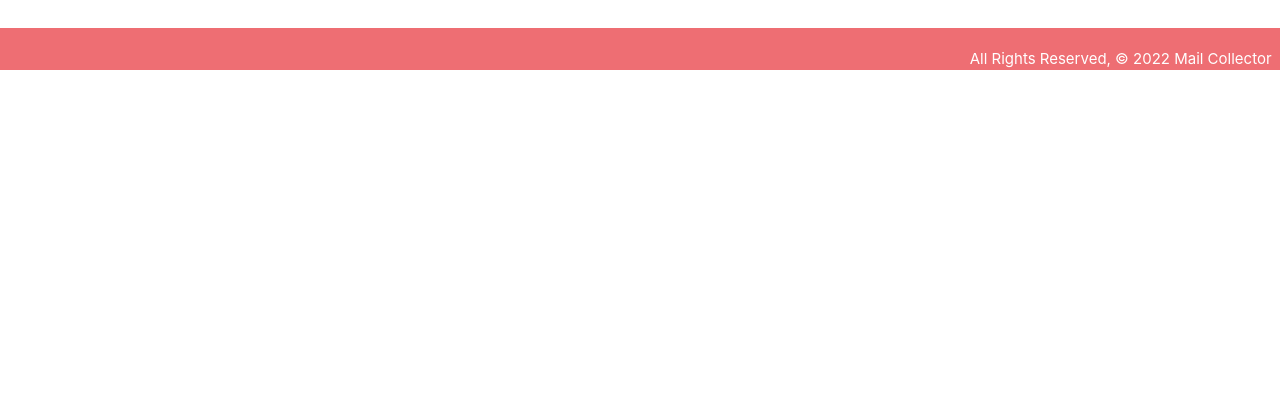
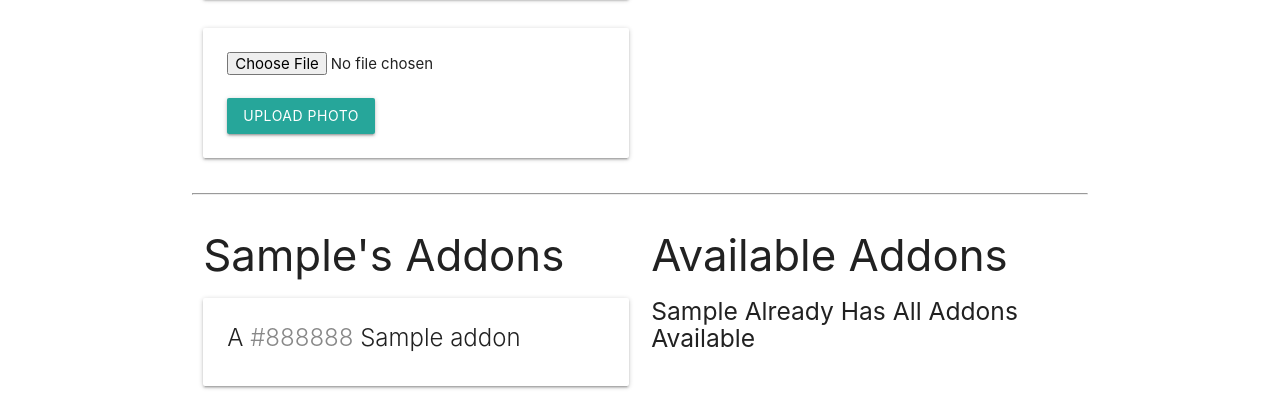
Before and after one commit to dominikconway/mail_collector, a Django app: page /parcels/1/ in a window 1280 px wide. Shown: the part 751-1171 px from the top of the page. Before the commit the page ends 821 px from the top, so only its background shows below. Run offline with Django 4.2, Linux system fonts and the light colour scheme; tables that the repository leaves empty hold one stand-in row (values such as "Sample post").

Commit message:
adds s3 photo upload

```diff
--- a/main_app/admin.py
+++ b/main_app/admin.py
@@ -1,6 +1,7 @@
 from django.contrib import admin
-from .models import Parcel, PickUp, Addon
+from .models import Parcel, Photo, PickUp, Addon
 
 admin.site.register(Parcel)
 admin.site.register(PickUp)
 admin.site.register(Addon)
+admin.site.register(Photo)
--- a/main_app/models.py
+++ b/main_app/models.py
@@ -46,3 +46,10 @@ class PickUp(models.Model):
 
     class Meta:
         ordering = ['-date']
+
+class Photo(models.Model):
+  url = models.CharField(max_length=200)
+  parcel = models.ForeignKey(Parcel, on_delete=models.CASCADE)
+
+  def __str__(self):
+    return f"Photo for cat_id: {self.parcel_id} @{self.url}"
--- /dev/null
+++ b/main_app/templates/home.html
@@ -0,0 +1,6 @@
+{% extends 'base.html' %}
+{% block content %}
+
+<h1>Home</h1>
+
+{% endblock %}
--- a/main_app/templates/parcels/detail.html
+++ b/main_app/templates/parcels/detail.html
@@ -16,6 +16,18 @@
         <a href="{% url 'parcels_update' parcel.id %}">Delete</a>
       </div>
     </div>
+    <!-- Insert photo markup below this comment -->
+    {% for photo in parcel.photo_set.all %}
+      <img class="responsive-img card-panel" src="{{photo.url}}" alt="parcel image" />
+    {% empty %}
+      <div class="card-panel teal-text center-align">No Photos Uploaded</div>
+    {% endfor %}
+    <form action="{% url 'add_photo' parcel.id %}" enctype="multipart/form-data" method="POST" class="card-panel">
+      {% csrf_token %}
+      <input type="file" name="photo-file">
+      <br><br>
+      <input type="submit" class="btn" value="Upload Photo">
+    </form>
   </div>
   <div class="col s6">
     <form action="{% url 'add_pickup' parcel.id %}" method="post">
--- a/main_app/urls.py
+++ b/main_app/urls.py
@@ -10,6 +10,7 @@ urlpatterns = [
     path('parcels/<int:pk>/update', views.ParcelUpdate.as_view(), name='parcels_update'),
     path('parcels/<int:pk>/delete/', views.ParcelDelete.as_view(), name='parcels_delete'),
     path('parcels/<int:parcel_id>/add_pickup/', views.add_pickup, name='add_pickup'),
+    path('parcels/<int:parcel_id>/add_photo/', views.add_photo, name='add_photo'),
     path('parcels/<int:parcel_id>/assoc_toy/<int:addon_id>/', views.assoc_addon, name='assoc_addon'),
     path('addons/', views.AddonsList.as_view(), name='addons_index'),
     path('addons/<int:pk>/', views.AddOnsDetail.as_view(), name='addons_detail'),
--- a/main_app/views.py
+++ b/main_app/views.py
@@ -1,11 +1,12 @@
 from django.shortcuts import redirect, render
 from django.views.generic.edit import CreateView, UpdateView, DeleteView
 from django.views.generic import ListView, DetailView
-from .models import Parcel, Addon
+from .models import Parcel, Addon, Photo
 from .forms import PickUpForm
-from django.http import HttpResponse
+import uuid
+import boto3
 
-# class Mail:
+#  class Mail:
 #     def __init__(self, postage, weight, destination):
 #         self.postage = postage
 #         self.weight = weight
@@ -18,6 +19,12 @@ from django.http import HttpResponse
 #     Mail('First-Class', 4, 'Park City'),
 #     Mail('Priority', 20, 'Charleston')
 # ]
+
+S3_BASE_URL = 'https://s3-us-west-1.amazonaws.com/'
+BUCKET = 'mail-collector-dc'
+
+
+
 
 #Class Based Views
 class ParcelCreate(CreateView):
@@ -35,7 +42,7 @@ class ParcelDelete(DeleteView):
 
 ####################
 def home(request):
-    return HttpResponse('<h1>Hello World</h1>')
+    return render(request, 'home.html')
 
 def about(request):
     return render(request, 'about.html')
@@ -61,6 +68,30 @@ def add_pickup(request, parcel_id):
         new_pickup.save()
     return redirect('detail', parcel_id=parcel_id)
 
+def add_photo(request, parcel_id):
+    # photo-file will be the "name" attribute on the <input type="file">
+    photo_file = request.FILES.get('photo-file', None)
+    if photo_file:
+        s3 = boto3.client('s3')
+        # need a unique "key" for S3 / needs image file extension too
+        key = uuid.uuid4().hex[:6] + photo_file.name[photo_file.name.rfind('.'):]
+        # just in case something goes wrong
+        try:
+            s3.upload_fileobj(photo_file, BUCKET, key)
+            # build the full url string
+            url = f"{S3_BASE_URL}{BUCKET}/{key}"
+            # we can assign to cat_id or cat (if you have a cat object)
+            photo = Photo(url=url, parcel_id=parcel_id)
+            photo.save()
+        except:
+            print('An error occurred uploading file to S3')
+    return redirect('detail', parcel_id=parcel_id)
+
+def assoc_addon(request, parcel_id, addon_id):
+  # Note that you can pass a toy's id instead of the whole object
+  Parcel.objects.get(id=parcel_id).addons.add(addon_id)
+  return redirect('detail', parcel_id=parcel_id)
+
 class AddonsList(ListView):
   model = Addon
 
@@ -78,8 +109,3 @@ class AddOnsUpdate(UpdateView):
 class AddonsDelete(DeleteView):
   model = Addon
   success_url = '/addons/'
-
-def assoc_addon(request, parcel_id, addon_id):
-  # Note that you can pass a toy's id instead of the whole object
-  Parcel.objects.get(id=parcel_id).addons.add(addon_id)
-  return redirect('detail', parcel_id=parcel_id)
```
Also changed, not shown: main_app/migrations/0006_photo.py (added).
